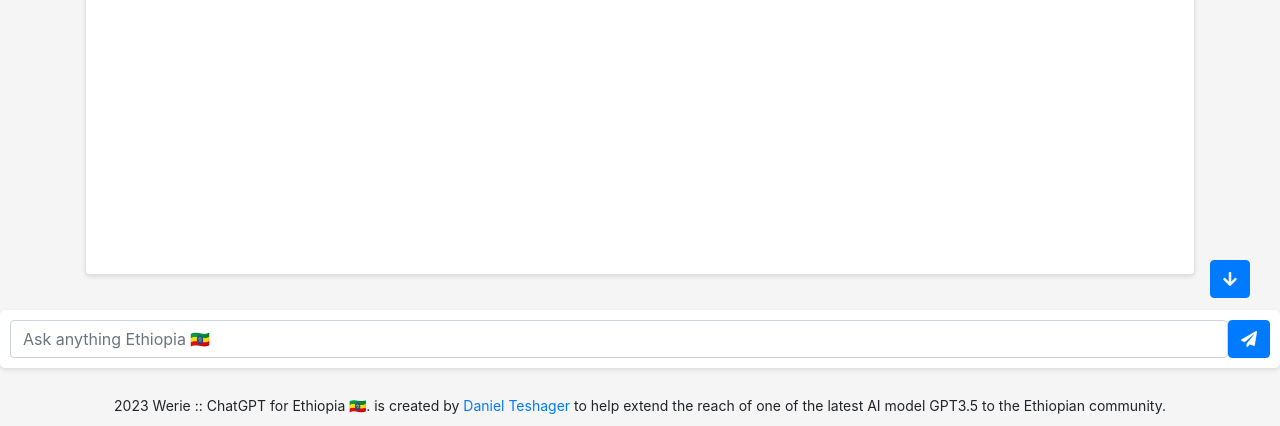
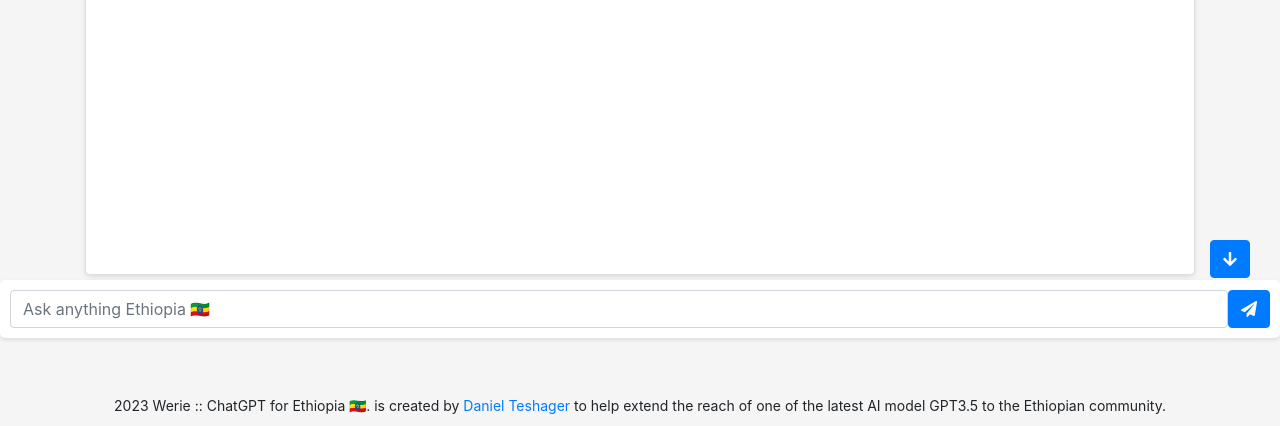
Before and after one commit to DanielTeshager/wer-, a Flask app: page / in a window 1280 px wide. Shown: the part 422-848 px from the top of the page. Run offline with Flask 2, Linux system fonts and the light colour scheme; some libraries are stand-ins or nearby versions.

Commit message:
footer modified

```diff
--- a/static/style.css
+++ b/static/style.css
@@ -52,7 +52,7 @@ body {
 
 #chat-form {
 	position: fixed;
-	bottom: 10px;
+	bottom: 40px;
 	left: 50%;
 	transform: translateX(-50%);
 	background-color: #fff;
--- a/templates/index.html
+++ b/templates/index.html
@@ -19,7 +19,7 @@
 			#scroll-bottom-btn {
 				position: fixed;
 				right: 30px;
-				bottom: 80px;
+				bottom: 100px;
 				z-index: 100;
 			}
 			#chat-form-container {
```
